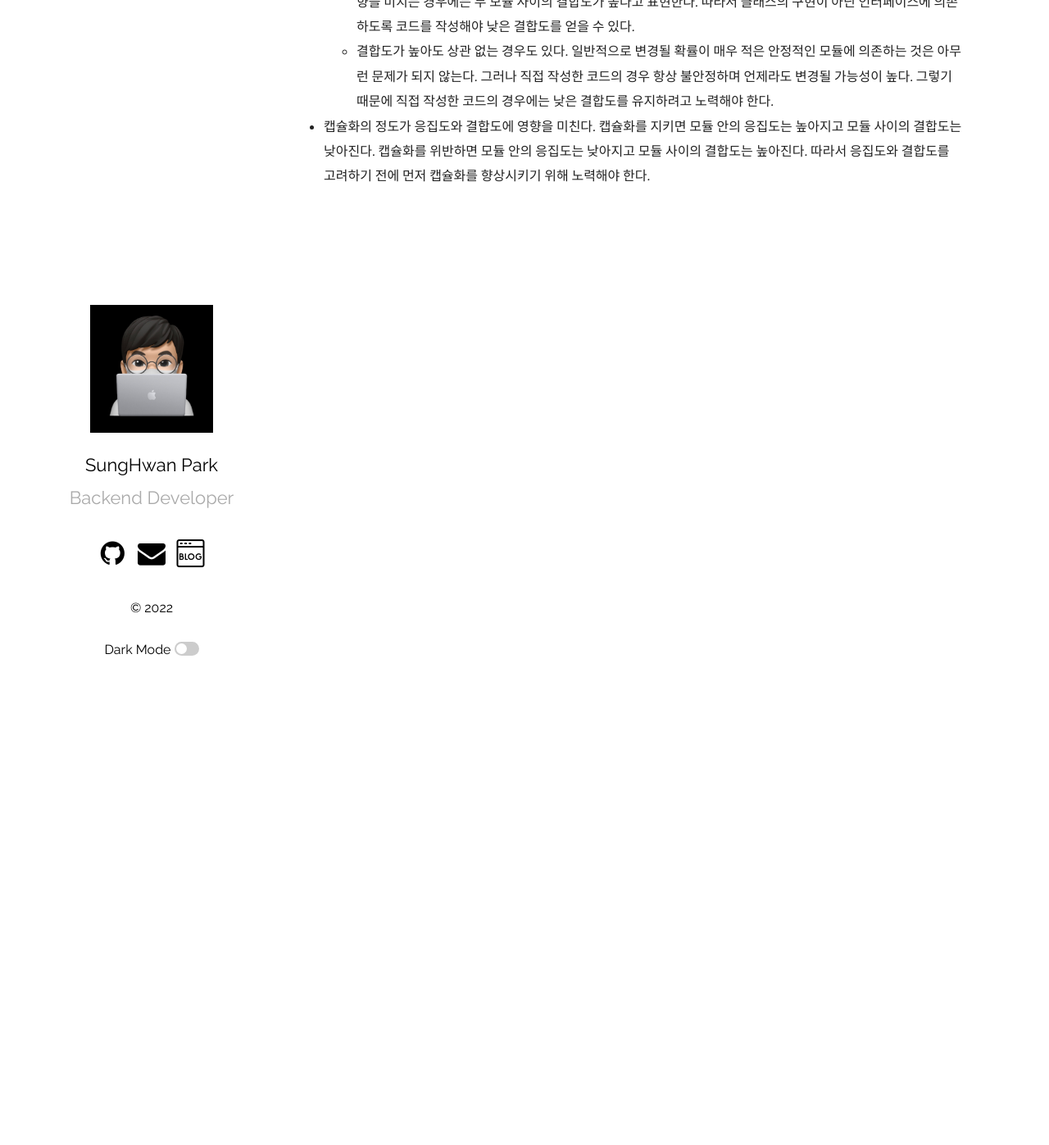
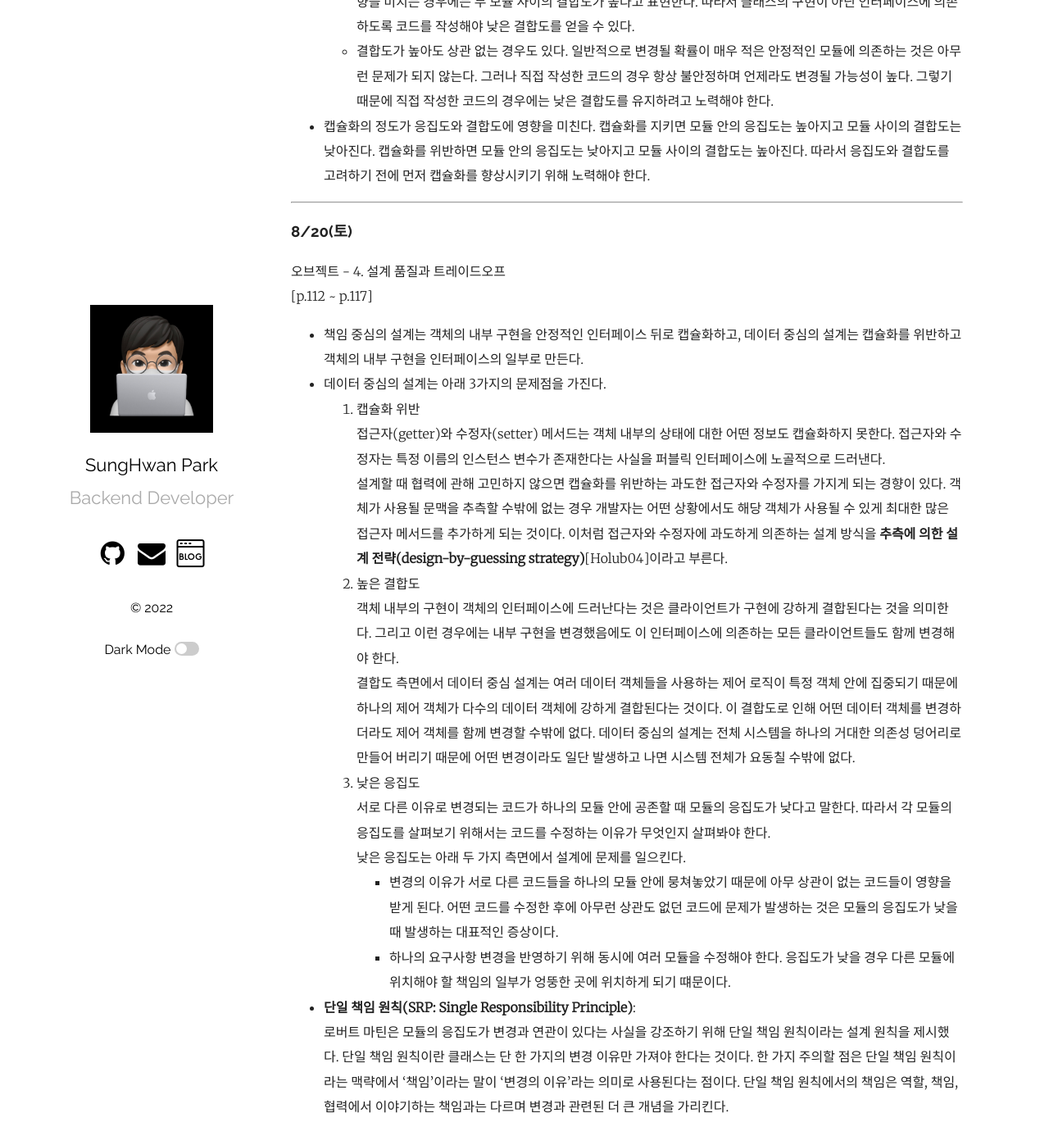
Before and after one commit to mrpark219/TIL, a Jekyll site: the page built from _posts/2022-08-01-8월TIL.markdown, in a window 1280 px wide and 1400 px high, scrolled down 19354 px. Shown: the top 1397 px of the window at 82% size. Built offline with Jekyll 4.4.1, drawn with Linux system fonts in a browser that asks for light colours; comment, search, counter and statistics services are not loaded.

Commit message:
feat: 2022-08-20 TIL 추가

```diff
--- a/_posts/2022-08-01-8월TIL.markdown
+++ b/_posts/2022-08-01-8월TIL.markdown
@@ -429,3 +429,26 @@ categories: 202208 TIL
     -   변경의 관점에서 결합도는 **한 모듈이 변경되기 위해서 다른 모듈의 변경을 요구하는 정도**로 측정할 수 있다. 즉, 하나의 모듈을 수정할 때 얼마나 많은 모듈을 함께 수정해야 하는지를 나타낸다는 것이다. 따라서 결합도가 높으면 높을수록 함께 변경해야 하는 모듈의 수가 늘어나기 때문에 변경하기가 어려워진다. 변경 시 영향을 받는 모듈의 수 외에도 변경의 원인을 이용해 결합도의 개념을 설명할 수도 있다. 내부 구현을 변경했을 때 이것이 다른 모듈에 영향을 미치는 경우에는 두 모듈 사이의 결합도가 높다고 표현한다. 따라서 클래스의 구현이 아닌 인터페이스에 의존하도록 코드를 작성해야 낮은 결합도를 얻을 수 있다.
     -   결합도가 높아도 상관 없는 경우도 있다. 일반적으로 변경될 확률이 매우 적은 안정적인 모듈에 의존하는 것은 아무런 문제가 되지 않는다. 그러나 직접 작성한 코드의 경우 항상 불안정하며 언제라도 변경될 가능성이 높다. 그렇기 때문에 직접 작성한 코드의 경우에는 낮은 결합도를 유지하려고 노력해야 한다.
 -   캡슐화의 정도가 응집도와 결합도에 영향을 미친다. 캡슐화를 지키면 모듈 안의 응집도는 높아지고 모듈 사이의 결합도는 낮아진다. 캡슐화를 위반하면 모듈 안의 응집도는 낮아지고 모듈 사이의 결합도는 높아진다. 따라서 응집도와 결합도를 고려하기 전에 먼저 캡슐화를 향상시키기 위해 노력해야 한다.
+
+---
+
+### 8/20(토)
+
+오브젝트 - 4. 설계 품질과 트레이드오프
+[p.112 ~ p.117]
+
+-   책임 중심의 설계는 객체의 내부 구현을 안정적인 인터페이스 뒤로 캡슐화하고, 데이터 중심의 설계는 캡슐화를 위반하고 객체의 내부 구현을 인터페이스의 일부로 만든다.
+-   데이터 중심의 설계는 아래 3가지의 문제점을 가진다.
+    1. 캡슐화 위반
+       접근자(getter)와 수정자(setter) 메서드는 객체 내부의 상태에 대한 어떤 정보도 캡슐화하지 못한다. 접근자와 수정자는 특정 이름의 인스턴스 변수가 존재한다는 사실을 퍼블릭 인터페이스에 노골적으로 드러낸다.
+       설계할 때 협력에 관해 고민하지 않으면 캡슐화를 위반하는 과도한 접근자와 수정자를 가지게 되는 경향이 있다. 객체가 사용될 문맥을 추측할 수밖에 없는 경우 개발자는 어떤 상황에서도 해당 객체가 사용될 수 있게 최대한 많은 접근자 메서드를 추가하게 되는 것이다. 이처럼 접근자와 수정자에 과도하게 의존하는 설계 방식을 **추측에 의한 설계 전략(design-by-guessing strategy)**[Holub04]이라고 부른다.
+    2. 높은 결합도
+       객체 내부의 구현이 객체의 인터페이스에 드러난다는 것은 클라이언트가 구현에 강하게 결합된다는 것을 의미한다. 그리고 이런 경우에는 내부 구현을 변경했음에도 이 인터페이스에 의존하는 모든 클라이언트들도 함께 변경해야 한다.
+       결합도 측면에서 데이터 중심 설계는 여러 데이터 객체들을 사용하는 제어 로직이 특정 객체 안에 집중되기 때문에 하나의 제어 객체가 다수의 데이터 객체에 강하게 결합된다는 것이다. 이 결합도로 인해 어떤 데이터 객체를 변경하더라도 제어 객체를 함께 변경할 수밖에 없다. 데이터 중심의 설계는 전체 시스템을 하나의 거대한 의존성 덩어리로 만들어 버리기 때문에 어떤 변경이라도 일단 발생하고 나면 시스템 전체가 요동칠 수밖에 없다.
+    3. 낮은 응집도
+       서로 다른 이유로 변경되는 코드가 하나의 모듈 안에 공존할 때 모듈의 응집도가 낮다고 말한다. 따라서 각 모듈의 응집도를 살펴보기 위해서는 코드를 수정하는 이유가 무엇인지 살펴봐야 한다.
+       낮은 응집도는 아래 두 가지 측면에서 설계에 문제를 일으킨다.
+        - 변경의 이유가 서로 다른 코드들을 하나의 모듈 안에 뭉쳐놓았기 때문에 아무 상관이 없는 코드들이 영향을 받게 된다. 어떤 코드를 수정한 후에 아무런 상관도 없던 코드에 문제가 발생하는 것은 모듈의 응집도가 낮을 때 발생하는 대표적인 증상이다.
+        - 하나의 요구사항 변경을 반영하기 위해 동시에 여러 모듈을 수정해야 한다. 응집도가 낮을 경우 다른 모듈에 위치해야 할 책임의 일부가 엉뚱한 곳에 위치하게 되기 떄문이다.
+-   **단일 책임 원칙(SRP: Single Responsibility Principle)**:
+    로버트 마틴은 모듈의 응집도가 변경과 연관이 있다는 사실을 강조하기 위해 단일 책임 원칙이라는 설계 원칙을 제시했다. 단일 책임 원칙이란 클래스는 단 한 가지의 변경 이유만 가져야 한다는 것이다. 한 가지 주의할 점은 단일 책임 원칙이라는 맥략에서 '책임'이라는 말이 '변경의 이유'라는 의미로 사용된다는 점이다. 단일 책임 원칙에서의 책임은 역할, 책임, 협력에서 이야기하는 책임과는 다르며 변경과 관련된 더 큰 개념을 가리킨다.
```
